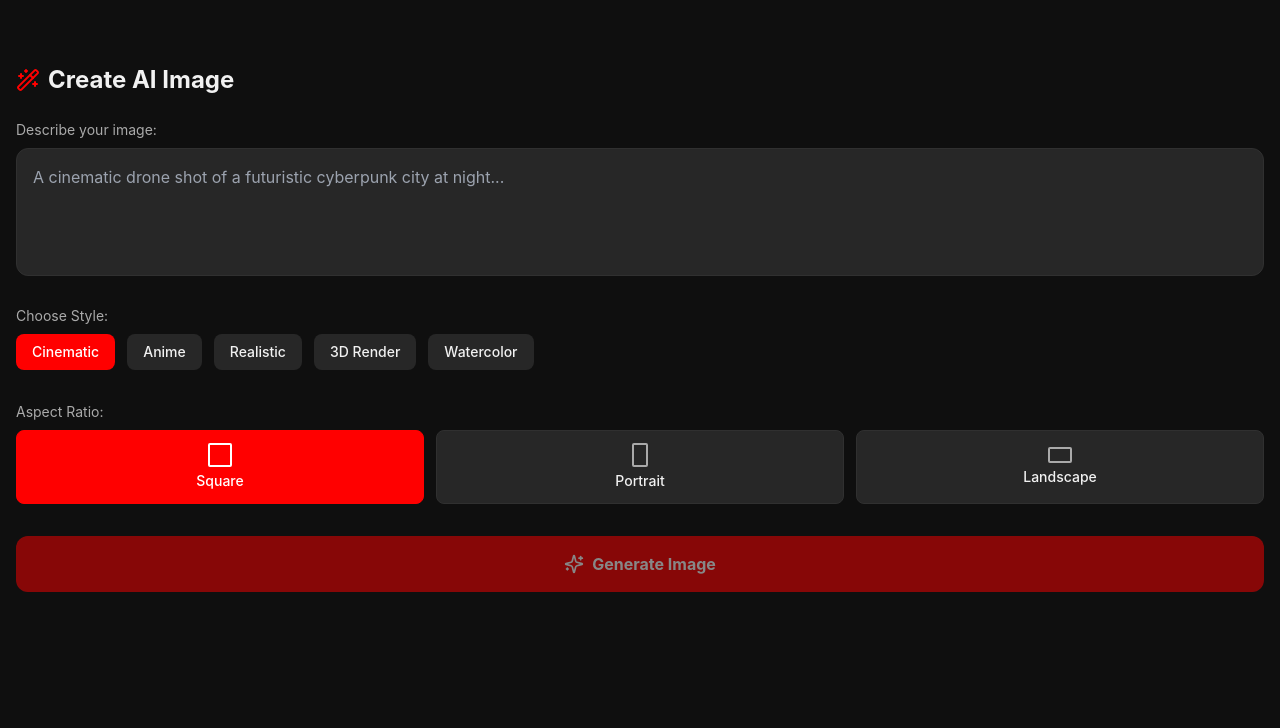
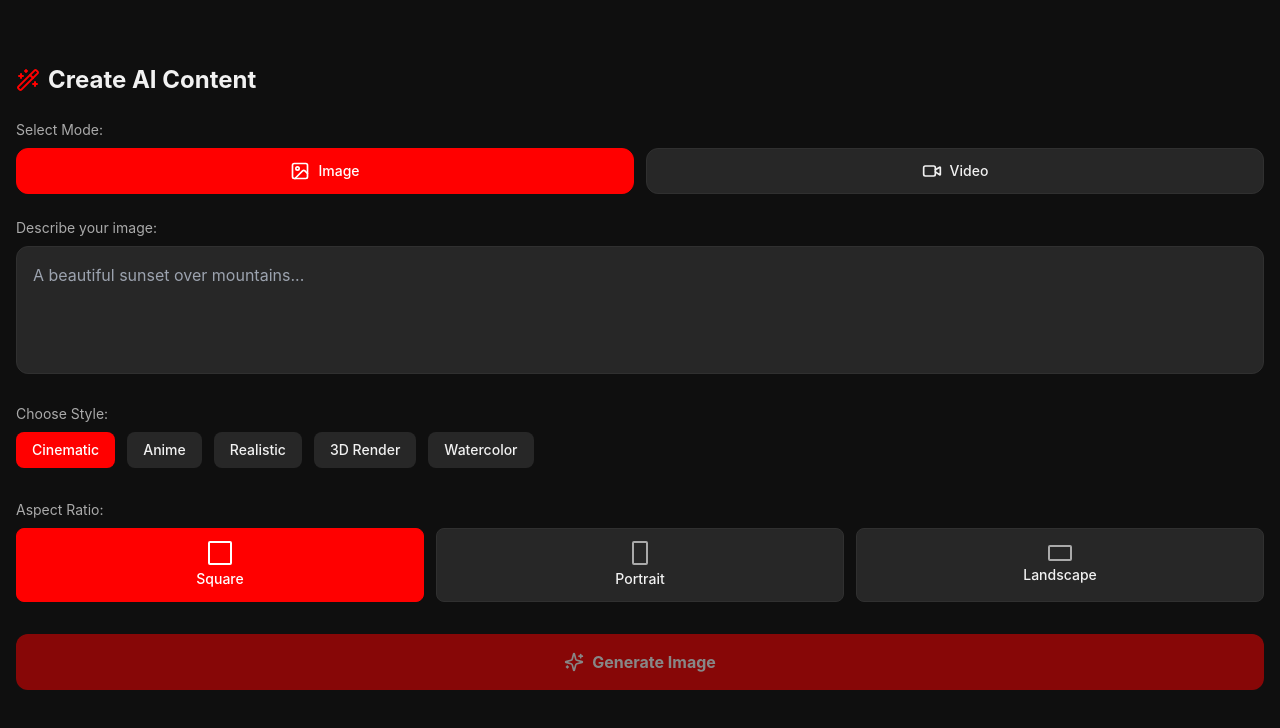
Before and after one commit to capacitytools/bmy-ai-studio, a Next.js app: page /create in a window 1280 px wide. Shown: the top 728 px of the page. Built offline with nearby package versions, Linux system fonts and the light colour scheme.

Commit message:
Update page.js

```diff
--- a/app/create/page.js
+++ b/app/create/page.js
@@ -1,9 +1,10 @@
 "use client";
 
 import { useState } from "react";
-import { Sparkles, Image as ImageIcon, Wand2 } from "lucide-react";
+import { Sparkles, Video, Image as ImageIcon, Wand2 } from "lucide-react";
 
 export default function CreatePage() {
+  const [mode, setMode] = useState("image");
   const [prompt, setPrompt] = useState("");
   const [selectedStyle, setSelectedStyle] = useState("Cinematic");
   const [selectedRatio, setSelectedRatio] = useState("square");
@@ -16,45 +17,96 @@ export default function CreatePage() {
     { name: "Landscape", value: "landscape", width: 768, height: 512 },
   ];
 
-  const handleGenerate = () => {
+  const handleGenerate = async () => {
     if (!prompt) return;
     setIsGenerating(true);
 
-    const ratio = ratios.find(r => r.value === selectedRatio);
+    try {
+      const response = await fetch('/api/generate', {
+        method: 'POST',
+        headers: { 'Content-Type': 'application/json' },
+        body: JSON.stringify({
+          prompt: prompt,
+          mode: mode
+        }),
+      });
 
-    setTimeout(() => {
-      const aiImageUrl = `https://image.pollinations.ai/prompt/${encodeURIComponent(prompt)}?width=${ratio.width}&height=${ratio.height}&nologo=true&seed=${Date.now()}`;
+      const data = await response.json();
 
-      const newImage = {
+      if (!response.ok || data.error) {
+        alert(`Error: ${data.error || 'Failed to generate'}`);
+        setIsGenerating(false);
+        return;
+      }
+
+      const newMedia = {
         id: Date.now(),
         prompt: prompt,
         style: selectedStyle,
         ratio: selectedRatio,
+        type: mode,
         date: new Date().toLocaleDateString(),
-        thumbnail: aiImageUrl,
-        type: 'image'
-      };
+        url: data.url,
+        thumbnail: data.url      };
 
-      const oldImages = JSON.parse(localStorage.getItem('bmy_videos') || '[]');
-      oldImages.unshift(newImage);
-      localStorage.setItem('bmy_videos', JSON.stringify(oldImages));
+      const oldMedia = JSON.parse(localStorage.getItem('bmy_videos') || '[]');
+      oldMedia.unshift(newMedia);
+      localStorage.setItem('bmy_videos', JSON.stringify(oldMedia));
 
       window.location.href = '/library';
-    }, 3000);
+    } catch (error) {
+      alert("Failed to connect: " + error.message);
+      setIsGenerating(false);
+    }
   };
 
   return (
     <div className="min-h-screen bg-yt-bg pb-24 pt-16 px-4">
       <h1 className="text-2xl font-bold text-yt-text mb-6 flex items-center gap-2">
-        <Wand2 className="text-yt-red" /> Create AI Image
+        <Wand2 className="text-yt-red" /> Create AI Content
       </h1>
+
+      {/* Mode Selector */}
+      <div className="mb-6">
+        <label className="text-yt-textSec text-sm mb-2 block">Select Mode:</label>
+        <div className="flex gap-3">
+          <button
+            onClick={() => setMode("image")}
+            className={`flex-1 px-4 py-3 rounded-xl text-sm font-medium transition active:scale-95 border flex items-center justify-center gap-2 ${
+              mode === "image"
+                ? "bg-yt-red text-white border-yt-red"
+                : "bg-yt-surface text-yt-text border-yt-border"
+            }`}
+          >
+            <ImageIcon className="w-5 h-5" />
+            Image
+          </button>
+          <button
+            onClick={() => setMode("video")}
+            className={`flex-1 px-4 py-3 rounded-xl text-sm font-medium transition active:scale-95 border flex items-center justify-center gap-2 ${
+              mode === "video"
+                ? "bg-yt-red text-white border-yt-red"
+                : "bg-yt-surface text-yt-text border-yt-border"
+            }`}
+          >
+            <Video className="w-5 h-5" />
+            Video
+          </button>
+        </div>
+      </div>
+
       {/* Prompt Text Area */}
-      <div className="mb-6">
-        <label className="text-yt-textSec text-sm mb-2 block">Describe your image:</label>
+      <div className="mb-6">        <label className="text-yt-textSec text-sm mb-2 block">
+          Describe your {mode}:
+        </label>
         <textarea
           value={prompt}
           onChange={(e) => setPrompt(e.target.value)}
-          placeholder="A cinematic drone shot of a futuristic cyberpunk city at night..."
+          placeholder={
+            mode === "video"
+              ? "A cinematic drone shot flying over a futuristic city..."
+              : "A beautiful sunset over mountains..."
+          }
           className="w-full h-32 bg-yt-surface text-yt-text p-4 rounded-xl border border-yt-border focus:outline-none focus:border-yt-red resize-none"
         />
       </div>
@@ -93,10 +145,10 @@ export default function CreatePage() {
                   : "bg-yt-surface text-yt-text border-yt-border"
               }`}
             >
-              <div className="flex flex-col items-center gap-1">
-                <div className={`border-2 ${selectedRatio === ratio.value ? 'border-white' : 'border-yt-textSec'} rounded-sm ${
+              <div className="flex flex-col items-center gap-1">                <div className={`border-2 ${selectedRatio === ratio.value ? 'border-white' : 'border-yt-textSec'} rounded-sm ${
                   ratio.value === 'square' ? 'w-6 h-6' :
-                  ratio.value === 'portrait' ? 'w-4 h-6' : 'w-6 h-4'                }`}></div>
+                  ratio.value === 'portrait' ? 'w-4 h-6' : 'w-6 h-4'
+                }`}></div>
                 <span>{ratio.name}</span>
               </div>
             </button>
@@ -113,12 +165,12 @@ export default function CreatePage() {
         {isGenerating ? (
           <>
             <div className="w-5 h-5 border-2 border-white border-t-transparent rounded-full animate-spin"></div>
-            Generating Image...
+            {mode === "video" ? "Generating Video..." : "Generating Image..."}
           </>
         ) : (
           <>
             <Sparkles className="w-5 h-5" />
-            Generate Image
+            Generate {mode === "video" ? "Video" : "Image"}
           </>
         )}
       </button>
@@ -126,8 +178,16 @@ export default function CreatePage() {
       {isGenerating && (
         <div className="mt-8 w-full aspect-video bg-yt-surface rounded-xl flex items-center justify-center border border-yt-border">
           <div className="text-center">
-            <ImageIcon className="w-12 h-12 text-yt-textSec mx-auto mb-2 animate-pulse" />
-            <p className="text-yt-textSec text-sm">AI is creating your image...</p>
+            {mode === "video" ? (
+              <Video className="w-12 h-12 text-yt-textSec mx-auto mb-2 animate-pulse" />
+            ) : (
+              <ImageIcon className="w-12 h-12 text-yt-textSec mx-auto mb-2 animate-pulse" />
+            )}
+            <p className="text-yt-textSec text-sm">
+              {mode === "video"
+                ? "AI is creating your video (30-60 sec)..."
+                : "AI is creating your image..."}
+            </p>
           </div>
         </div>
       )}
```
